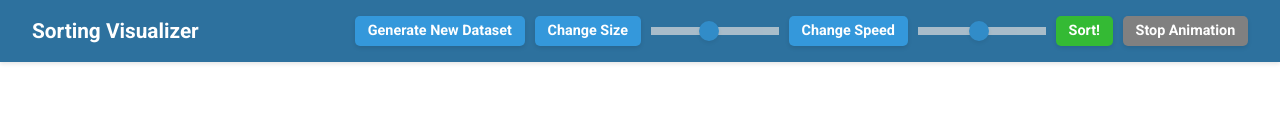
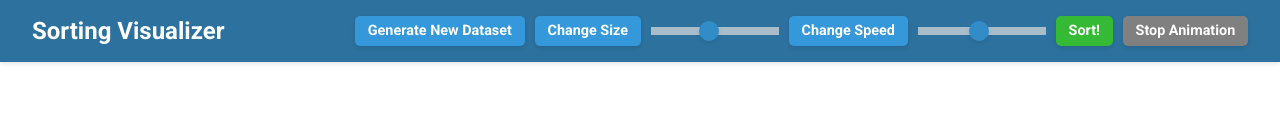
Before and after one commit to Froxzen/Sorting-Algorithm, a website built with Vite: page index.html in a window 1280 px wide. Shown: the top 132 px of the page. Built offline with nearby package versions, Linux system fonts and the light colour scheme.

Commit message:
Increased the font size of the title

```diff
--- a/src/style.css
+++ b/src/style.css
@@ -16,7 +16,7 @@ header {
 
 #title {
     color: white;
-    font-size: 1.3rem;
+    font-size: 1.5rem;
     font-weight: bold;
 }
 
```
